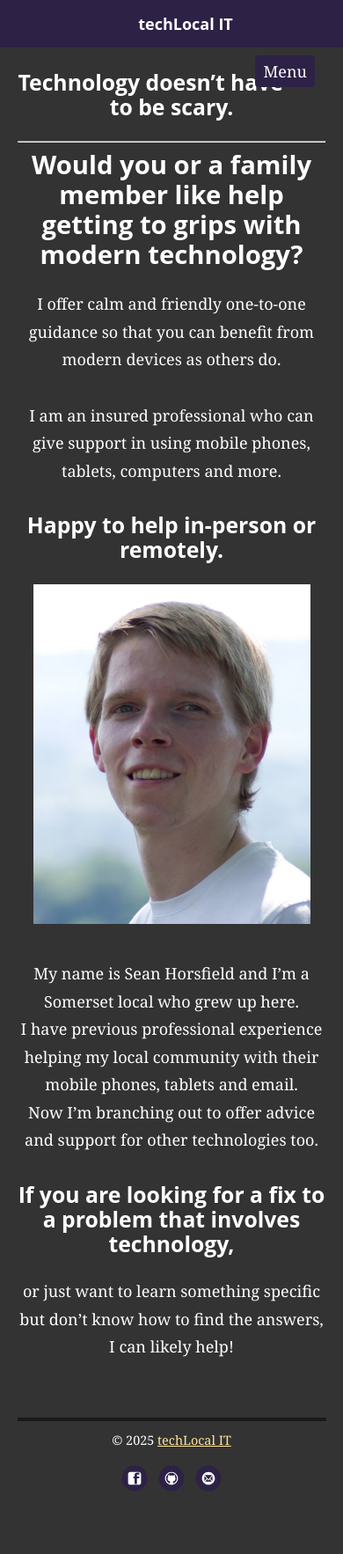
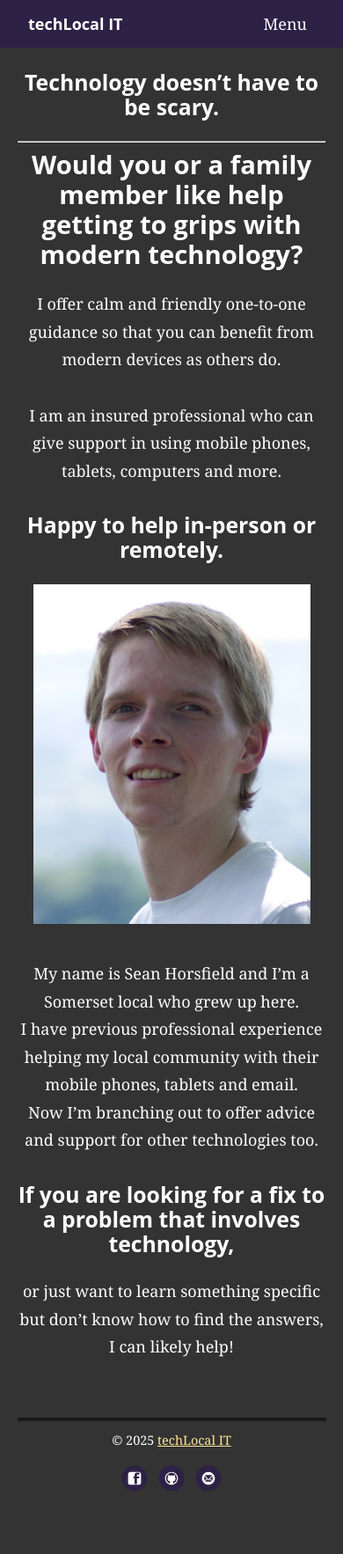
Before and after one commit to sean-work/tl-web, a Jekyll site: the page built from index.md, in a window 390 px wide. Shown: the whole page at 88% size. Built offline with Jekyll 4.4.1, drawn with Linux system fonts in a browser that asks for light colours.

Commit message:
centered header pc but  nav button fix mobile

```diff
--- a/_sass/breakpoints/_800up.scss
+++ b/_sass/breakpoints/_800up.scss
@@ -99,6 +99,7 @@ HEADER STYLING
 		font-size: 3em;
 		line-height: 1;
 		letter-spacing: -3px;
+		float: none;
 		padding-left: 0;
 	}
 
--- a/_sass/breakpoints/_mobileup.scss
+++ b/_sass/breakpoints/_mobileup.scss
@@ -197,6 +197,7 @@ HEADER STYLING
 
 	h1 {
 		margin: 0;
+		float: left;
 		padding-left: 2rem;
 		font-size: 1em;
 		line-height: 3em;
```
